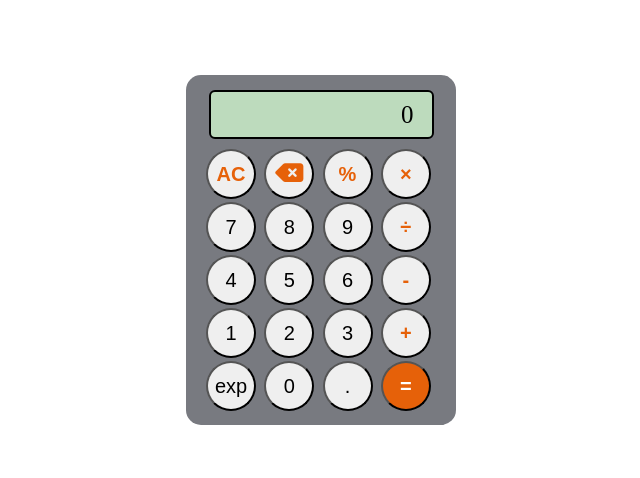
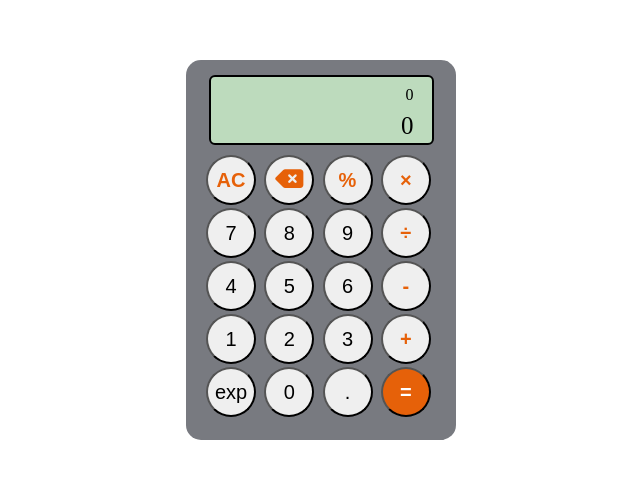
Before and after one commit to gabalbcos/calculator-project, a plain HTML site: page index.html in a window 1280 px wide. Shown: the part 150-628 px from the top of the page, without its empty margins (319-959 px from the left). Drawn offline with Linux system fonts and the light colour scheme; a web font is replaced by a local one.

Commit message:
Add new calculator screen

```diff
--- a/index.html
+++ b/index.html
@@ -14,7 +14,11 @@
 </head>
 <body>
     <div class="calculator">
-        <p class="calculator__screen" value="0">0</p>
+        <div class="calculator__screen" value="0">
+            <div class="calculator__screen-result" value="0">0</div>
+            <div class="calculator__screen-actual" value="0">0</div>
+        </div>
+
         <div class="calculator__keys">
 
             <button class="calculator__number-symbol btn ac" value="clear">AC</button>
--- a/script.js
+++ b/script.js
@@ -4,7 +4,7 @@ let operation = '';
 
 const buttonSymbol = document.querySelectorAll('.calculator__number-symbol');
 const buttonNumber = document.querySelectorAll('.calculator__number-button');
-const screenNumber = document.querySelector('.calculator__screen')
+const screenNumber = document.querySelector('.calculator__screen-actual')
 const clearButton = document.querySelector('.ac');
 
 
--- a/styles.css
+++ b/styles.css
@@ -7,7 +7,7 @@
 }
 
 .calculator {
-    height: 350px;
+    height: 380px;
     width: 270px;
     padding: 15px 10px;
     background-color: rgb(120, 122, 128);
@@ -30,23 +30,32 @@
     grid-gap: 3px;
     padding: 10px;
     width: 250px;
-    height: 100%;
+    height: 200px;
     padding-bottom: 30px;
     text-align: center;
 }
 
 .calculator__screen{
-    height: 50px;
+    height: 70px;
     width: 225px;
     border: 2px solid black;
     border-radius: 6px;
-    text-align: right;
+
     padding: 10px 18px 10px 10px;
     font-size: 25px;
     color: black;
     background-color: rgb(189, 219, 189);
 }
 
+.calculator__screen-result,
+.calculator__screen-actual {
+    text-align: right;
+}
+
+.calculator__screen-result{
+    font-size: 16px;
+    margin-bottom: 10px;
+}
 
 .btn{
     border-radius: 100%;
```
